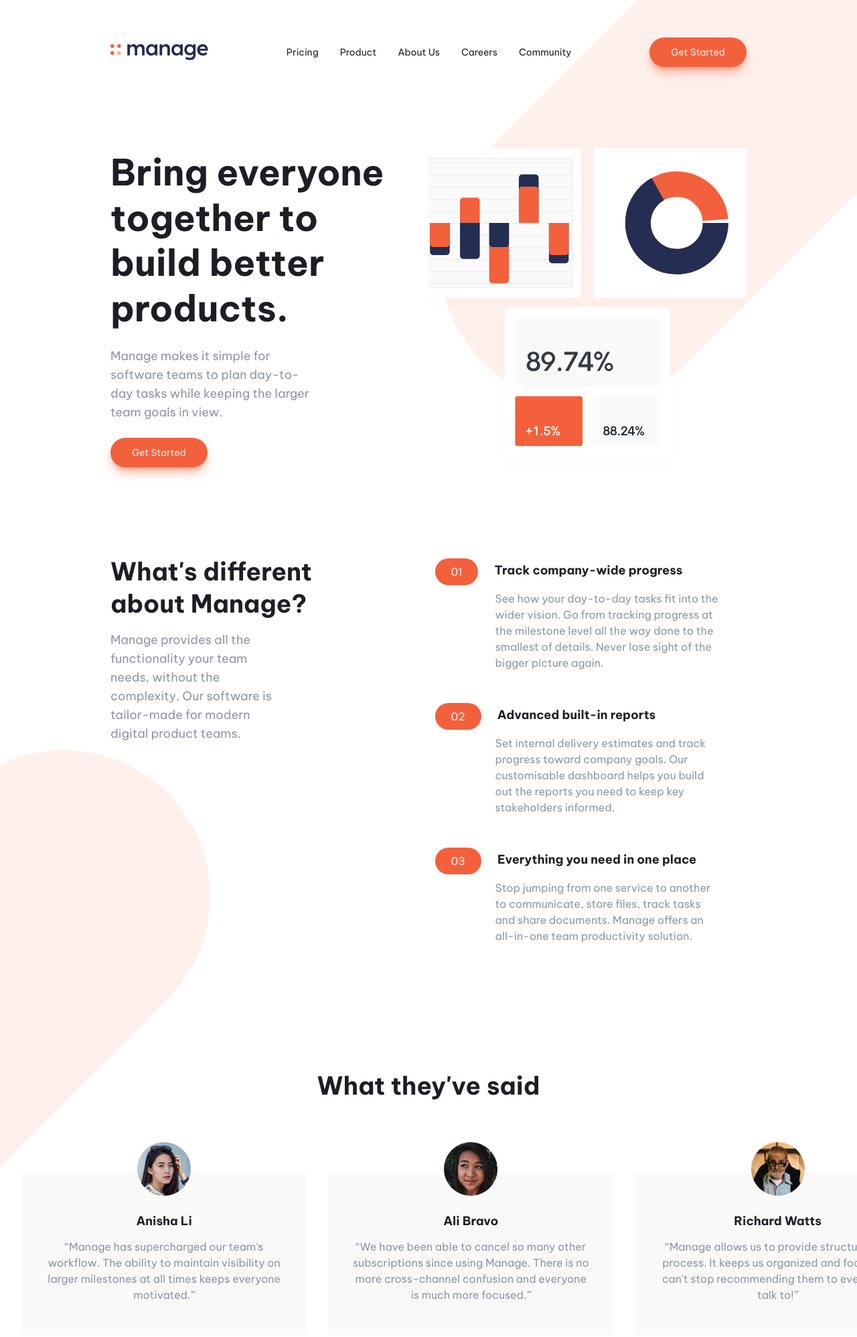
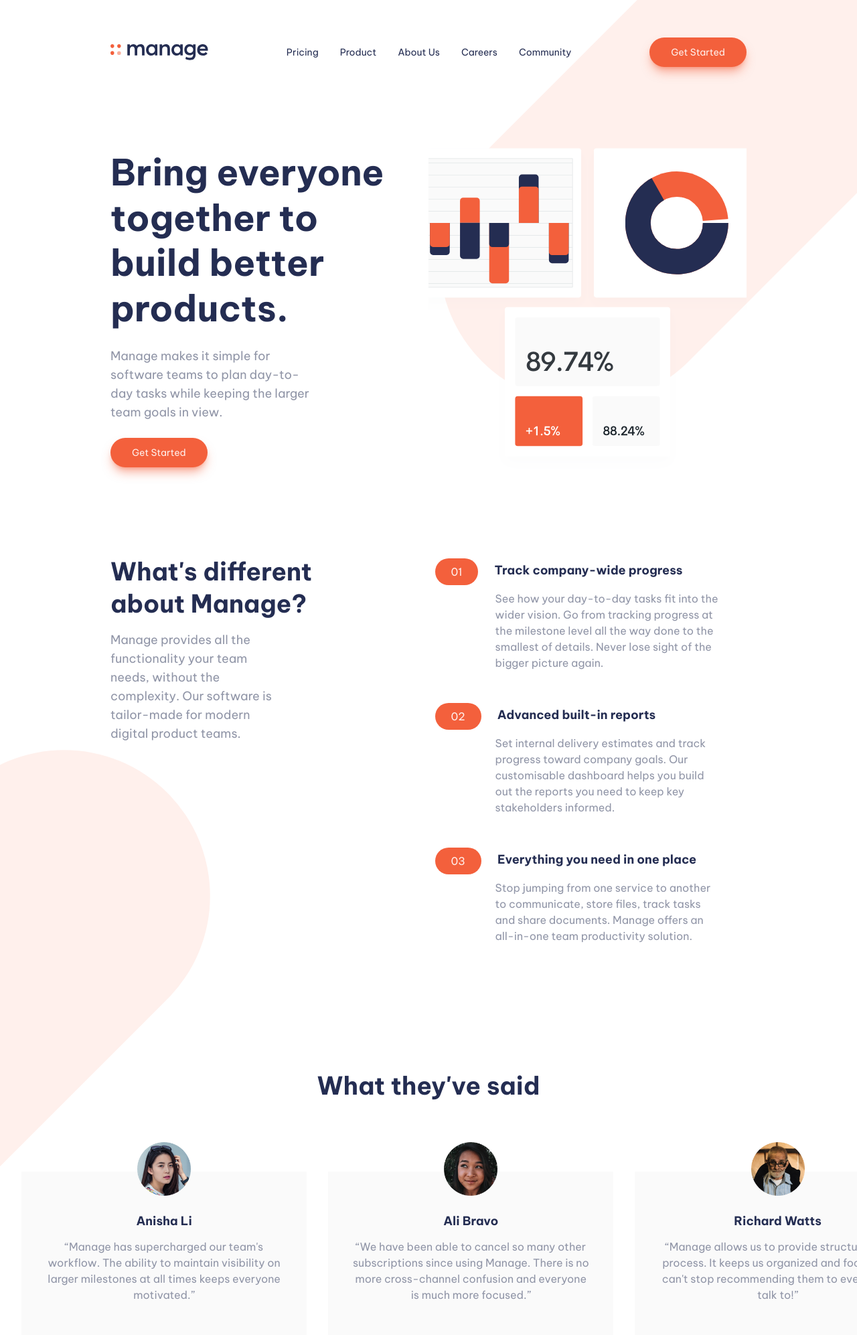
Before and after one commit to Professor1345/Manage, a website: page public/index.html in a window 1280 px wide. Shown: the top 1997 px of the page at 67% size. Drawn offline with Linux system fonts and the light colour scheme.

Commit message:
Done with the README and adjusted the text colors

```diff
--- a/src/input.css
+++ b/src/input.css
@@ -104,7 +104,7 @@
   }
   .navbar a {
     @apply md:mx-[7px] lg:mx-5 xl:mx-4;
-    @apply text-[hsl(233,_12%,_13%)] hover:text-[hsl(227,12%,61%)];
+    @apply text-[rgb(36,45,82)] hover:text-[hsl(227,12%,61%)];
 
     /* Mobile Nav Setting */
     @apply my-3 md:my-0;
@@ -133,7 +133,7 @@
   .sb-header {
     @apply font-bold text-3xl md:text-[25px] lg:text-[34px] xl:text-[54px] xl:leading-tight;
     @apply text-center md:text-left;
-    @apply text-[hsl(233,_12%,_13%)];
+    @apply text-[rgb(36,45,82)];
     @apply my-2 md:my-1 lg:my-2 xl:my-3;
   }
   .sb-content {
@@ -185,7 +185,7 @@
   .tbf-header {
     @apply font-bold text-2xl md:text-xl lg:text-3xl xl:text-[37px] xl:leading-[3rem] !important;
     @apply my-4 md:my-1 !important;
-    @apply text-[hsl(233,_12%,_13%)];
+    @apply text-[rgb(36,45,82)];
   }
   .tbf-content {
     @apply text-[hsl(227,_12%,_61%)];
@@ -228,7 +228,7 @@
 
   /* Header */
   .tb-second div div div:nth-child(2) {
-    @apply text-[hsl(233,_12%,_13%)];
+    @apply text-[rgb(36,45,82)];
     @apply ml-3 md:ml-4 lg:ml-5 xl:ml-6;
     @apply font-bold;
     @apply my-auto xl:my-1;
@@ -267,7 +267,7 @@
   .ftb-header {
     @apply font-bold text-2xl md:text-xl lg:text-3xl xl:text-[37px] xl:leading-[3rem] !important;
     @apply my-4 md:my-1 !important;
-    @apply text-[hsl(233,_12%,_13%)];
+    @apply text-[rgb(36,45,82)];
 
     @apply px-6 sm:px-9 md:px-16 lg:px-24 xl:px-[165px];
   }
@@ -334,7 +334,7 @@
   }
 
   .ftbt-contentName {
-    @apply text-[hsl(233,_12%,_13%)];
+    @apply text-[rgb(36,45,82)];
     @apply text-base lg:text-lg;
     @apply font-bold;
     @apply my-2 lg:my-3;
@@ -449,7 +449,7 @@
     @apply flex flex-col-reverse md:flex-row;
     @apply justify-normal md:justify-between;
     @apply text-[hsl(13,_100%,_96%)];
-    @apply bg-[hsl(233,_12%,_13%)];
+    @apply bg-[rgb(36,45,82)];
   }
 
   .footerOne {
```
Also changed, not shown: README.md, public/styles.css.
